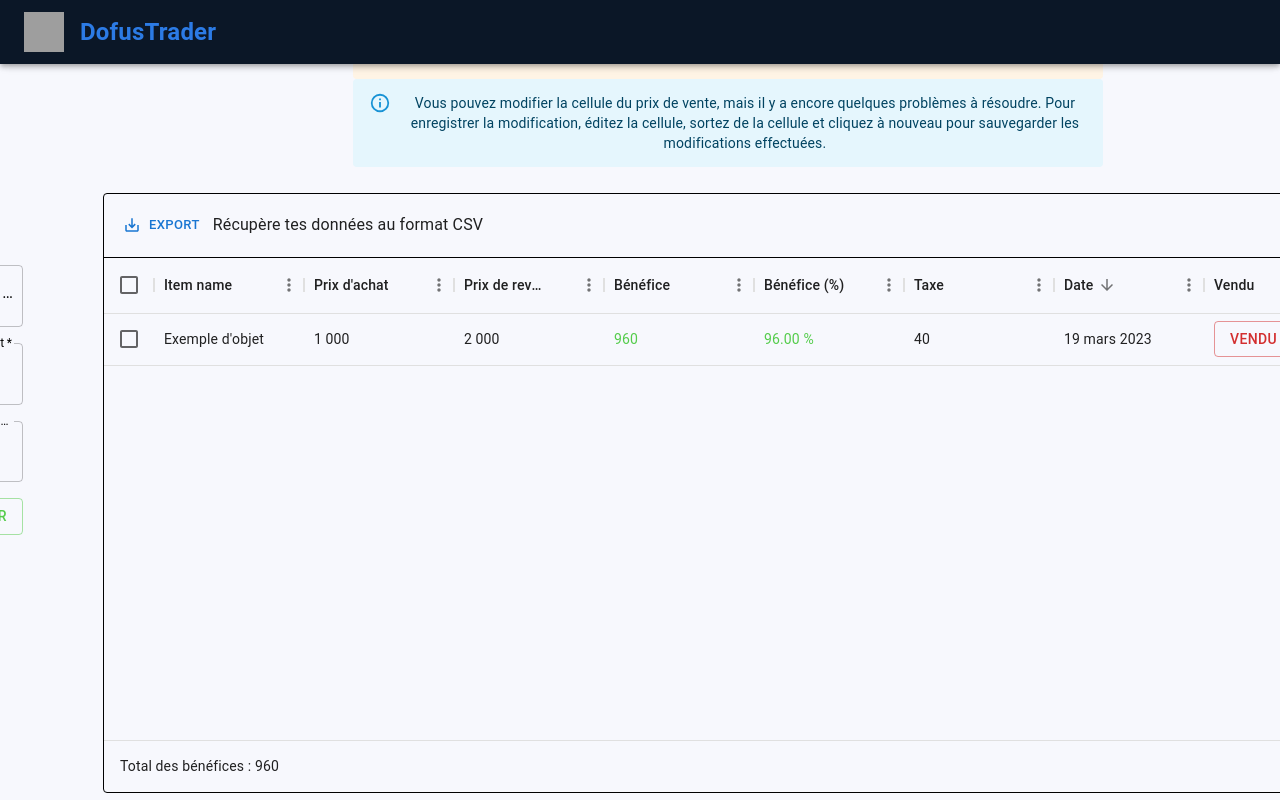
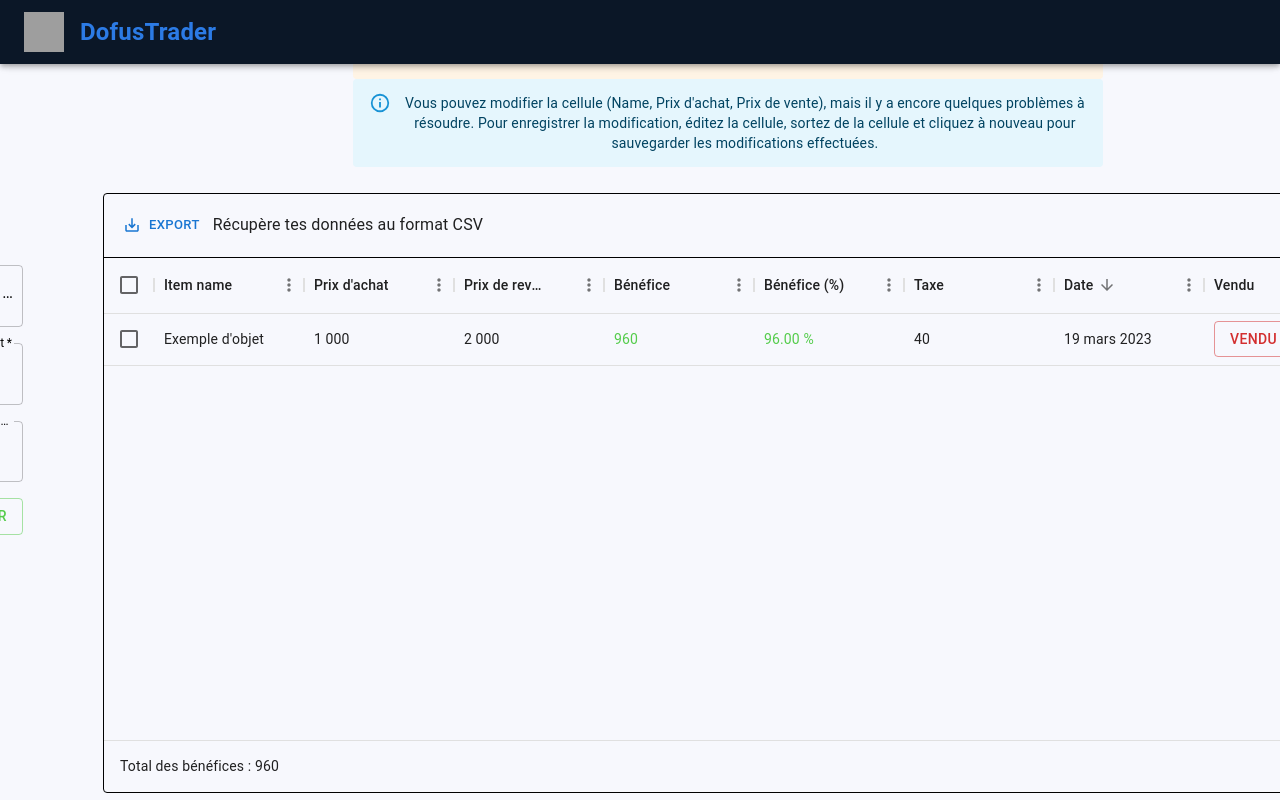
Before and after one commit to SwiichyCode/AOE_Tracker, a React (Vite) app: page / in a window 1280 px wide. Shown: the top 800 px of the page. Built offline with nearby package versions, Linux system fonts and the light colour scheme; grey boxes are pictures that could not be loaded.

Commit message:
feat: Implement generic cell editing logic in DataGrid

```diff
--- a/src/App.tsx
+++ b/src/App.tsx
@@ -28,10 +28,11 @@ export const App = () => {
               </Typography>
             </Alert>
             <Alert severity="info">
-              Vous pouvez modifier la cellule du prix de vente, mais il y a
-              encore quelques problèmes à résoudre. Pour enregistrer la
-              modification, éditez la cellule, sortez de la cellule et cliquez à
-              nouveau pour sauvegarder les modifications effectuées.
+              Vous pouvez modifier la cellule (Name, Prix d'achat, Prix de
+              vente), mais il y a encore quelques problèmes à résoudre. Pour
+              enregistrer la modification, éditez la cellule, sortez de la
+              cellule et cliquez à nouveau pour sauvegarder les modifications
+              effectuées.
             </Alert>
           </Box>
           <DataList />
--- a/src/components/DataList/index.tsx
+++ b/src/components/DataList/index.tsx
@@ -5,11 +5,10 @@ import { DataGrid, GridSortModel } from "@mui/x-data-grid";
 import { Box } from "@mui/material";
 import { DataListFooter } from "../DataListFooter";
 import { DataListToolbar } from "../DataListToolbar";
-import { useEditSellPrice } from "../../hooks/useEditSellPrice";
 
 export const DataList = () => {
   const data = useStore((state: any) => state.data);
-  const editSellPrice = useEditSellPrice();
+  const updateProperty = useStore((state: any) => state.updateProperty);
   const [sortModel, setSortModel] = React.useState<GridSortModel>([
     {
       field: "date",
@@ -39,9 +38,8 @@ export const DataList = () => {
           Footer: DataListFooter,
           Toolbar: DataListToolbar,
         }}
-        onCellEditStop={(params) => {
-          const { value } = params;
-          editSellPrice(params.id, value);
+        onCellEditStop={(params, event) => {
+          updateProperty(params.id, params.field, params.value);
         }}
       />
     </Box>
--- a/src/components/DataList/params.tsx
+++ b/src/components/DataList/params.tsx
@@ -68,13 +68,13 @@ export const columns: GridColDef[] = [
     field: "item",
     headerName: "Item name",
     width: 150,
-    editable: false,
+    editable: true,
   },
   {
     field: "buyPrice",
     headerName: "Prix d'achat",
     width: 150,
-    editable: false,
+    editable: true,
     renderCell: renderBuyPriceCell,
   },
   {
--- a/src/hooks/useEditSellPrice.tsx
+++ /dev/null
@@ -1,6 +0,0 @@
-import { useStore } from "../stores/store";
-
-export const useEditSellPrice = () => {
-  const editSellPrice = useStore((state: any) => state.editSellPrice);
-  return editSellPrice;
-};
--- a/src/stores/store.ts
+++ b/src/stores/store.ts
@@ -43,11 +43,10 @@ export const useStore = create<DataSate>()(
         set({ data: newData });
       },
 
-      editSellPrice: (id: string, sellPrice: number) => {
-        console.log("test", id, sellPrice);
+      updateProperty: (id: string, field: string, value: any) => {
         const newData = get().data.map((item: any) => {
           if (item.id === id) {
-            return { ...item, sellPrice };
+            return { ...item, [field]: value };
           }
           return item;
         });
```
